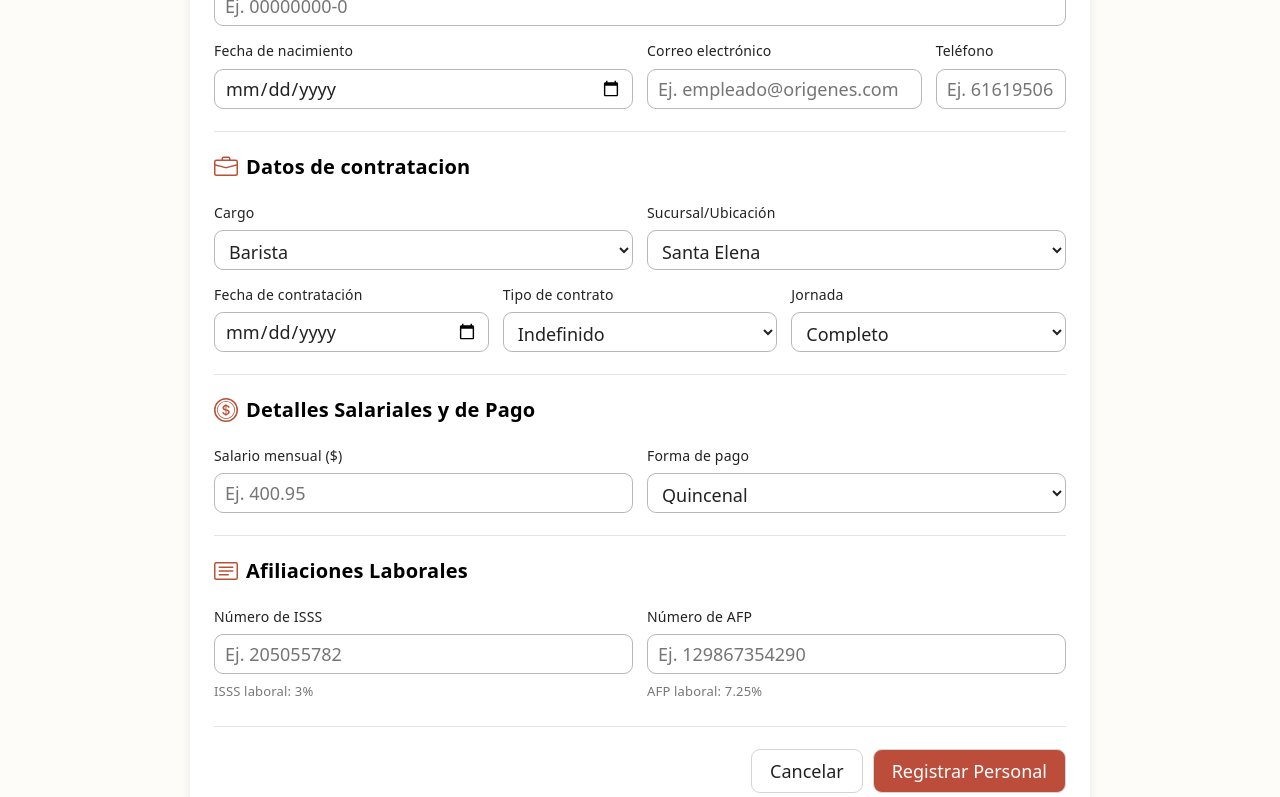
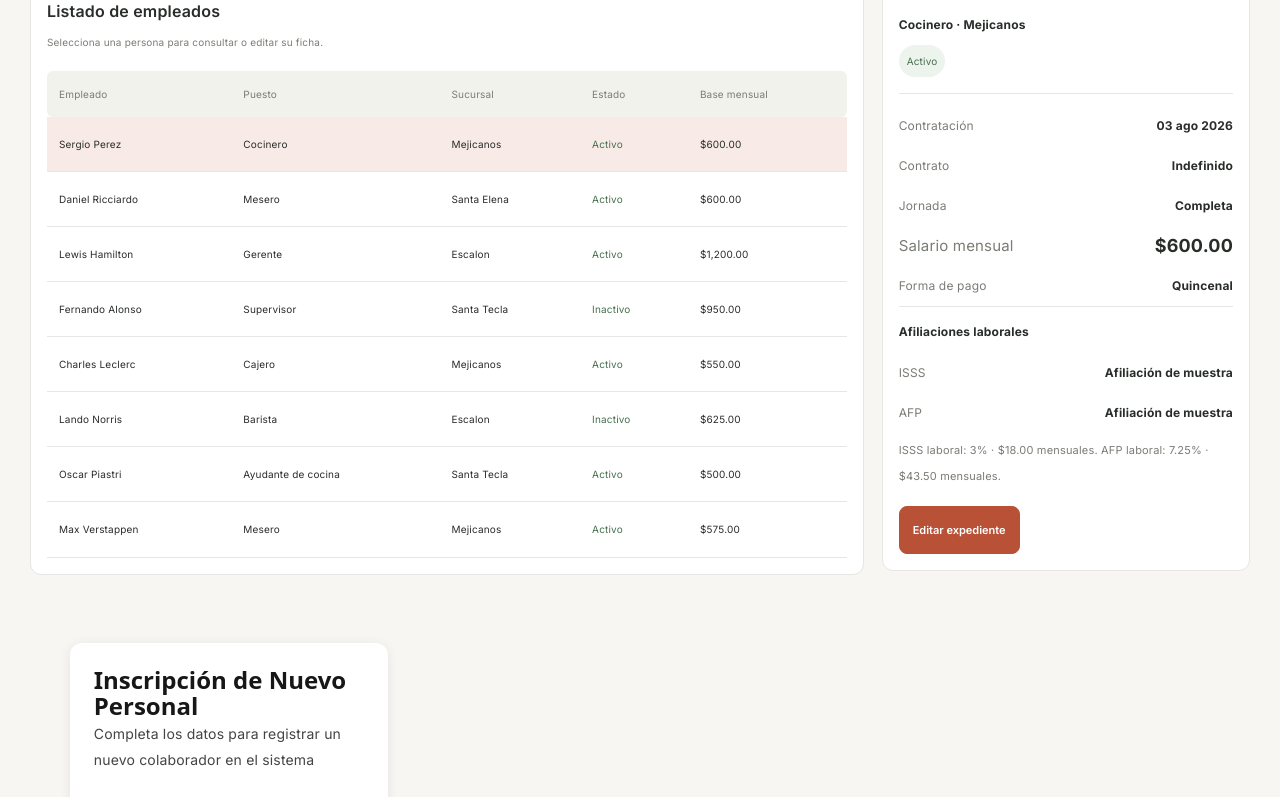
Before and after one commit to Daniellopez28/Proyecto_de_catedra_web, a React (Vite) app in the folder frontend/: page / in a window 1280 px wide. Shown: the part 320-1117 px from the top of the page. Built offline with nearby package versions, Linux system fonts and the light colour scheme.

Commit message:
feat: implementacion formulario de nuevo empleado

```diff
--- a/frontend/components/employee-add.jsx
+++ b/frontend/components/employee-add.jsx
@@ -6,7 +6,12 @@ import cardTextIcon from '../src/assets/card-text.svg'
 import Success from './success.jsx'
 import { useState } from 'react'
 
-function EmployeeAdd() {
+function EmployeeAdd(Open, closed) {
+
+    if (!open){
+        return null;
+    }
+
     const [showSuccess, setShowSuccess] = useState(false)
     const [isSubmitting, setIsSubmitting] = useState(false)
 
@@ -186,9 +191,9 @@ function EmployeeAdd() {
                     </section>
                     <hr className='employee-section-divider' />
                     <div className='employee-form-actions'>
-                        <button className='employee-cancel-button' type='button'>Cancelar</button>
+                        <button className='employee-cancel-button' type='button' onClick={closed}>Cancelar</button>
                         <button className='employee-submit-button' type='submit' disabled={isSubmitting}>
-                            {isSubmitting ? 'Registrando...' : 'Registrar Personal'}
+                            {isSubmitting ? 'Registrando...' : 'Registrar Empleado'}
                         </button>
 
                     </div>
--- a/frontend/components/employee-component.jsx
+++ b/frontend/components/employee-component.jsx
@@ -1,10 +1,17 @@
 import '../src/employee-component.css'
 import { useState } from 'react'
 import EmployeeInfoComponent from './employee-info-component'
+import RegisterEmployee from './employee-add'
 
 function EmployeeComponent() {
     // Valores de muestra luego se usaran resultados de consultas SQL.
     //Falta ver la logica para sql
+
+        if (!open){
+        return null;
+    }
+
+    const [showSuccess, setShowSuccess] = useState(false)
 
     const employeeTest = [
         {
@@ -294,6 +301,8 @@ function EmployeeComponent() {
                     )}
                 </section>
             </div>
+            <RegisterEmployee open={showSuccess} closed={() => setShowSuccess(false)} />
+
         </main>
     )
 }
--- a/frontend/src/App.jsx
+++ b/frontend/src/App.jsx
@@ -1,5 +1,5 @@
 import './App.css'
-import SideNavbar from '../components/employee-add.jsx'
+import SideNavbar from '../components/employee-component.jsx'
 
 function App() {
   return <SideNavbar />
```
